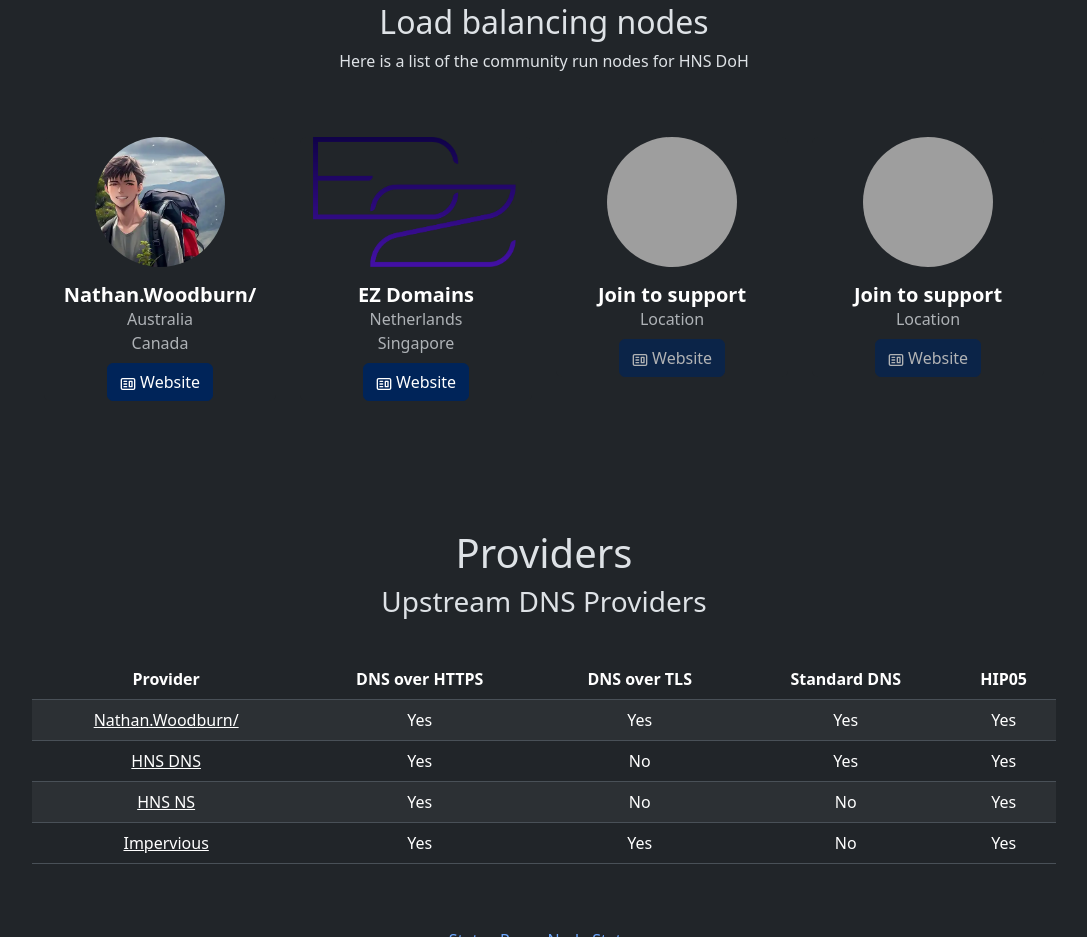
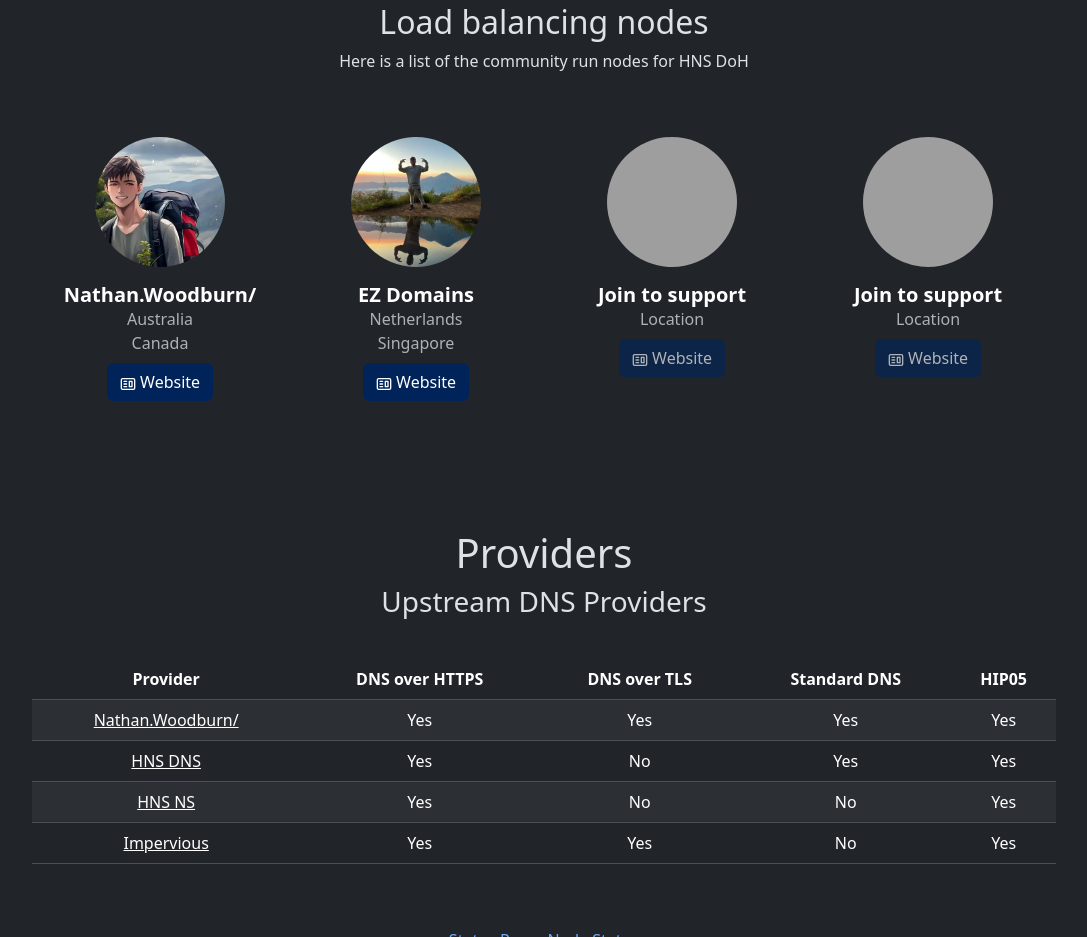
Before and after one commit to Nathanwoodburn/hns_doh_loadbalancer, a plain HTML site: page website/content/index.html in a window 1280 px wide. Shown: the part 2945-3882 px from the top of the page, without its empty margins (96-1183 px from the left). Drawn offline with Linux system fonts and the light colour scheme; grey boxes are pictures that could not be loaded.

Commit message:
fix: Use better image for ezdomains

```diff
--- a/website/content/index.html
+++ b/website/content/index.html
@@ -168,7 +168,7 @@
                     </div>
                     <div class="col">
                         <div class="card border-0 shadow-none">
-                            <div class="card-body text-center d-flex flex-column align-items-center p-0"><img class="mb-3 fit-cover" src="assets/img/people/ezdomains.png" height="130">
+                            <div class="card-body text-center d-flex flex-column align-items-center p-0"><img class="rounded-circle mb-3 fit-cover" src="assets/img/people/ezdomains.jpg" height="130">
                                 <h5 class="fw-bold text-primary card-title mb-0">EZ Domains</h5>
                                 <p class="text-muted card-text mb-2">Netherlands<br>Singapore</p><a class="btn btn-primary" role="button" href="https://ezdomains.io/" target="_blank"><svg xmlns="http://www.w3.org/2000/svg" width="1em" height="1em" viewBox="0 0 24 24" fill="none">
                                         <path fill-rule="evenodd" clip-rule="evenodd" d="M14 7C13.4477 7 13 7.44772 13 8V16C13 16.5523 13.4477 17 14 17H18C18.5523 17 19 16.5523 19 16V8C19 7.44772 18.5523 7 18 7H14ZM17 9H15V15H17V9Z" fill="currentColor"></path>
```
Also changed, not shown: website/content/assets/img/people/ezdomains.jpg (added).
